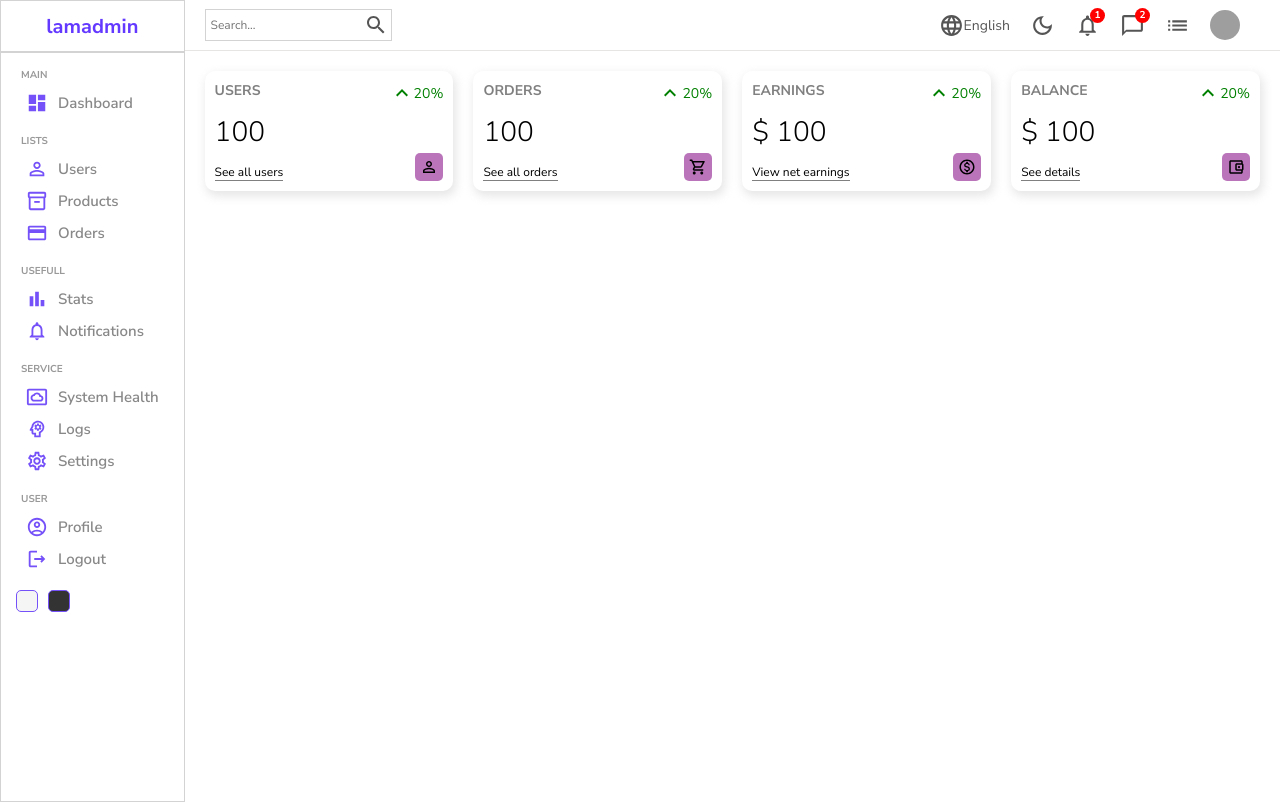
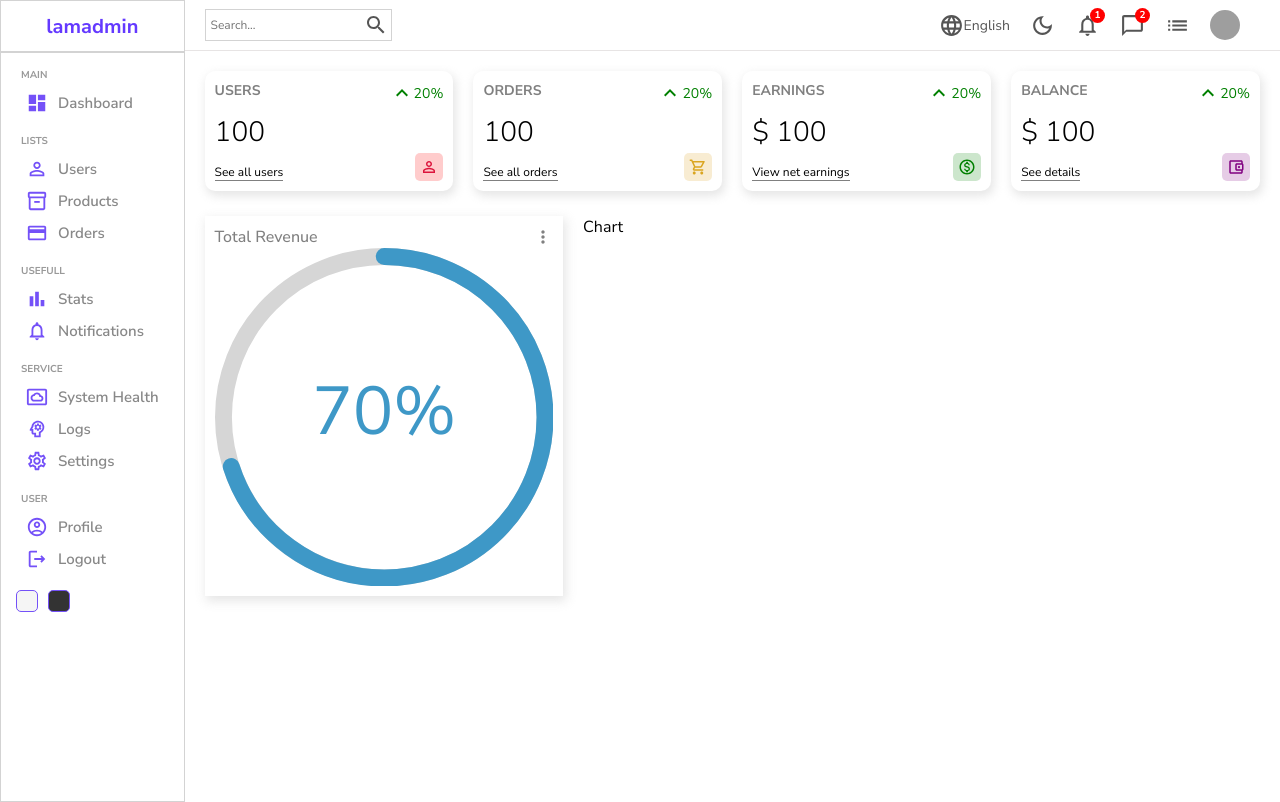
Before and after one commit to Nisarg4903/Driving_school_management_system, a React (Create React App) app: page / in a window 1280 px wide. Built offline with nearby package versions, Linux system fonts and the light colour scheme; grey boxes are pictures that could not be loaded.

Commit message:
Added Revenue chart

```diff
--- a/package.json
+++ b/package.json
@@ -11,6 +11,7 @@
     "@testing-library/react": "^13.4.0",
     "@testing-library/user-event": "^13.5.0",
     "react": "^18.2.0",
+    "react-circular-progressbar": "^2.1.0",
     "react-dom": "^18.2.0",
     "react-router-dom": "^6.17.0",
     "react-scripts": "5.0.1",
--- /dev/null
+++ b/src/components/chart/Chart.jsx
@@ -0,0 +1,9 @@
+import "./chart.scss"
+
+const Chart = () => {
+  return (
+    <div className="chart">Chart</div>
+  )
+}
+
+export default Chart
--- /dev/null
+++ b/src/components/chart/chart.scss
@@ -0,0 +1,3 @@
+.chart{
+    flex: 4;
+}
--- /dev/null
+++ b/src/components/featured/Featured.jsx
@@ -0,0 +1,23 @@
+import "./featured.scss"
+import "react-circular-progressbar/dist/styles.css"
+import MoreVertIcon from "@mui/icons-material/MoreVert";
+import { CircularProgressbar } from "react-circular-progressbar";
+
+
+const Featured = () => {
+  return (
+    <div className="featured">
+        <div className="top">
+            <h1 className="title">Total Revenue</h1>
+            <MoreVertIcon fontSize="small"/>
+        </div>
+        <div className="bottom">
+            <div className="featuredChart">
+                <CircularProgressbar value={70} text="70%" strokeWidth={5}/>
+            </div>
+        </div>
+    </div>
+  )
+}
+
+export default Featured
--- /dev/null
+++ b/src/components/featured/featured.scss
@@ -0,0 +1,18 @@
+.featured {
+  flex: 2;
+  -webkit-box-shadow: 2px 4px 10px 1px rgba(0, 0, 0, 0.47);
+  box-shadow: 2px 4px 10px 1px rgba(201, 201, 201, 0.47);
+  padding: 10px;
+
+  .top{
+    display: flex;
+    align-items: center;
+    justify-content: space-between;
+    color: gray;
+
+    .title{
+        font-size: 16px;
+        font-weight: 500;
+    }
+  }
+}
--- a/src/components/widgets/Widget.jsx
+++ b/src/components/widgets/Widget.jsx
@@ -17,7 +17,15 @@
         title: "USERS",
         isMoney: false,
         link: "See all users",
-        icon: <PersonOutlineOutlinedIcon className="icon" />,
+        icon: (
+          <PersonOutlineOutlinedIcon
+            className="icon"
+            style={{
+              color: "crimson",
+              backgroundColor: "rgba(255, 0, 0, 0.2)",
+            }}
+          />
+        ),
       };
       break;
     case "order":
@@ -25,7 +33,15 @@
         title: "ORDERS",
         isMoney: false,
         link: "See all orders",
-        icon: <ShoppingCartOutlinedIcon className="icon" />,
+        icon: (
+          <ShoppingCartOutlinedIcon
+            className="icon"
+            style={{
+              color: "goldenrod",
+              backgroundColor: "rgba(218, 162, 32, 0.2)",
+            }}
+          />
+        ),
       };
       break;
     case "earning":
@@ -33,7 +49,15 @@
         title: "EARNINGS",
         isMoney: true,
         link: "View net earnings",
-        icon: <MonetizationOnOutlinedIcon className="icon" />,
+        icon: (
+          <MonetizationOnOutlinedIcon
+            className="icon"
+            style={{
+              color: "green",
+              backgroundColor: "rgba(0, 128, 0, 0.2)",
+            }}
+          />
+        ),
       };
       break;
     case "balance":
@@ -41,7 +65,15 @@
         title: "BALANCE",
         isMoney: true,
         link: "See details",
-        icon: <AccountBalanceWalletOutlinedIcon className="icon" />,
+        icon: (
+          <AccountBalanceWalletOutlinedIcon
+            className="icon"
+            style={{
+              color: "purple",
+              backgroundColor: "rgba(128, 0, 128, 0.2)",
+            }}
+          />
+        ),
       };
       break;
     default:
--- a/src/components/widgets/widget.scss
+++ b/src/components/widgets/widget.scss
@@ -47,7 +47,6 @@
     .icon{
       font-size: 18px;
       padding: 5px;
-      background-color: rgba(128, 0 ,128, 0.541);
       border-radius: 5px;
       align-self: flex-end;
     }
--- a/src/pages/Home/Home.jsx
+++ b/src/pages/Home/Home.jsx
@@ -2,6 +2,8 @@
 import Sidebar from "../../components/sidebar/Sidebar";
 import Navbar from "../../components/navbar/Navbar";
 import Widget from "../../components/widgets/Widget";
+import Featured from "../../components/featured/Featured";
+import Chart from "../../components/chart/Chart";
 
 const Home = () => {
   return (
@@ -15,6 +17,10 @@
           <Widget type="earning" />
           <Widget type="balance" />
         </div>
+        <div className="charts">
+          <Featured />
+          <Chart />
+        </div>
       </div>
     </div>
   );
--- a/src/pages/Home/home.scss
+++ b/src/pages/Home/home.scss
@@ -4,11 +4,15 @@
     .homeContainer{
         flex: 6;
 
-        .widgets{
+        .widgets, .charts{
             display: flex;
             padding: 20px;
             gap: 20px;
         }
+
+        .charts{
+            padding: 5px 20px;
+        }
     }
 
 }
```
Also changed, not shown: 1 other file (tests, documents, lock files or other folders).
